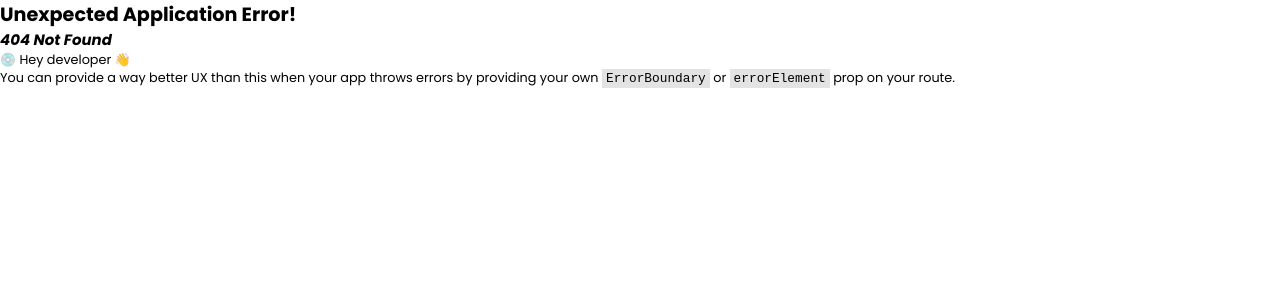
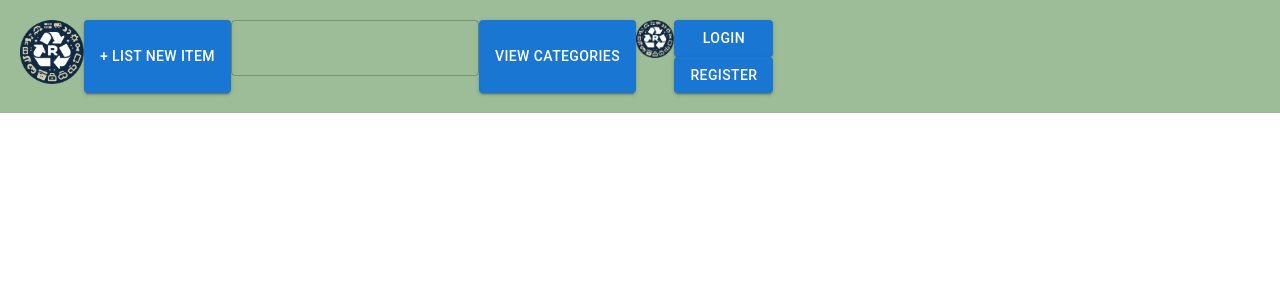
Before and after one commit to benas-juskus/REUSABLES, a React (Create React App) app in the folder client/: page /header in a window 1280 px wide. Before the commit this address had no page. Shown: the top 300 px of the page. Built offline with nearby package versions, Linux system fonts and the light colour scheme.

Commit message:
Basic header layout complete

```diff
--- /dev/null
+++ b/client/src/components/layout/footer.jsx
@@ -0,0 +1,6 @@
+import { useState } from "react";
+import {Formik} from 'formik'
+import { createTheme, Button, Box} from "@mui/material";
+import TextField from '@mui/material/TextField';
+import styled from "@emotion/styled";
+import { Link } from 'react-router-dom'
--- /dev/null
+++ b/client/src/components/layout/header.jsx
@@ -0,0 +1,77 @@
+import { useState } from "react";
+import {Formik} from 'formik'
+import { createTheme, Button, Box} from "@mui/material";
+import TextField from '@mui/material/TextField';
+import styled from "@emotion/styled";
+import { Link } from 'react-router-dom'
+
+const headerTheme = createTheme({
+    palette: {
+      primary: {
+        light: "#757ce8",
+        main: "#9DBC98",
+        dark: "#638889",
+        contrastText: "#fff"
+      },
+      secondary: {
+        light: "#fcf6e8",
+        main: "#F9EFDB",
+        dark: "#EBD9B4",
+        contrastText: "#000"
+      }
+    }
+  });
+
+const Logo = styled(Box) ({
+    height: "5em",
+    width: "5em"
+})
+
+const Nav = styled(Box) ({
+    display: 'flex',
+    backgroundColor: headerTheme.palette.primary.main,
+});
+
+const Search = styled(TextField) ({
+
+});
+
+const UserPanel = styled(Box) ({
+    display: 'flex'
+})
+const Avatar = styled(Box) ({
+    height: "3em",
+    width: "3em"
+})
+const UserPanelBtns = styled(Box) ({
+    display: 'flex',
+    flexDirection: 'column'
+})
+const Wrapper = styled(Box) ({
+    display: 'flex',
+    backgroundColor: headerTheme.palette.primary.main,
+    padding: '20px'
+})
+
+const Header = () => {
+
+    return (
+        <Wrapper>
+            <Logo component="img" src="./assets/logos/Logo-main-no-bg.png" alt="logo"/>
+            <Nav>
+                <Button variant="contained">+ List new item</Button>
+                <Search></Search>
+                <Button variant="contained">View Categories</Button>
+            </Nav>
+            <UserPanel>
+                <Avatar component="img" src="./assets/logos/Logo-main-no-bg.png" alt="avatar"/>
+                <UserPanelBtns>
+                    <Button variant="contained">Login</Button>
+                    <Button variant="contained">Register</Button>
+                </UserPanelBtns>
+            </UserPanel>
+        </Wrapper>
+    )
+}
+
+export default Header;
--- a/client/src/index.jsx
+++ b/client/src/index.jsx
@@ -2,6 +2,7 @@ import React from 'react'
 import ReactDOM from 'react-dom/client'
 import App from './app/app'
 import Login from './components/pages/login/login'
+import Header from './components/layout/header'
 import {
   createBrowserRouter,
   createRoutesFromElements,
@@ -13,6 +14,7 @@ const router = createBrowserRouter(
   createRoutesFromElements(
         <>
           <Route path="/" element={<Login />} />
+          <Route path="/header" element={<Header />} />
         </>
   )
 );
```
